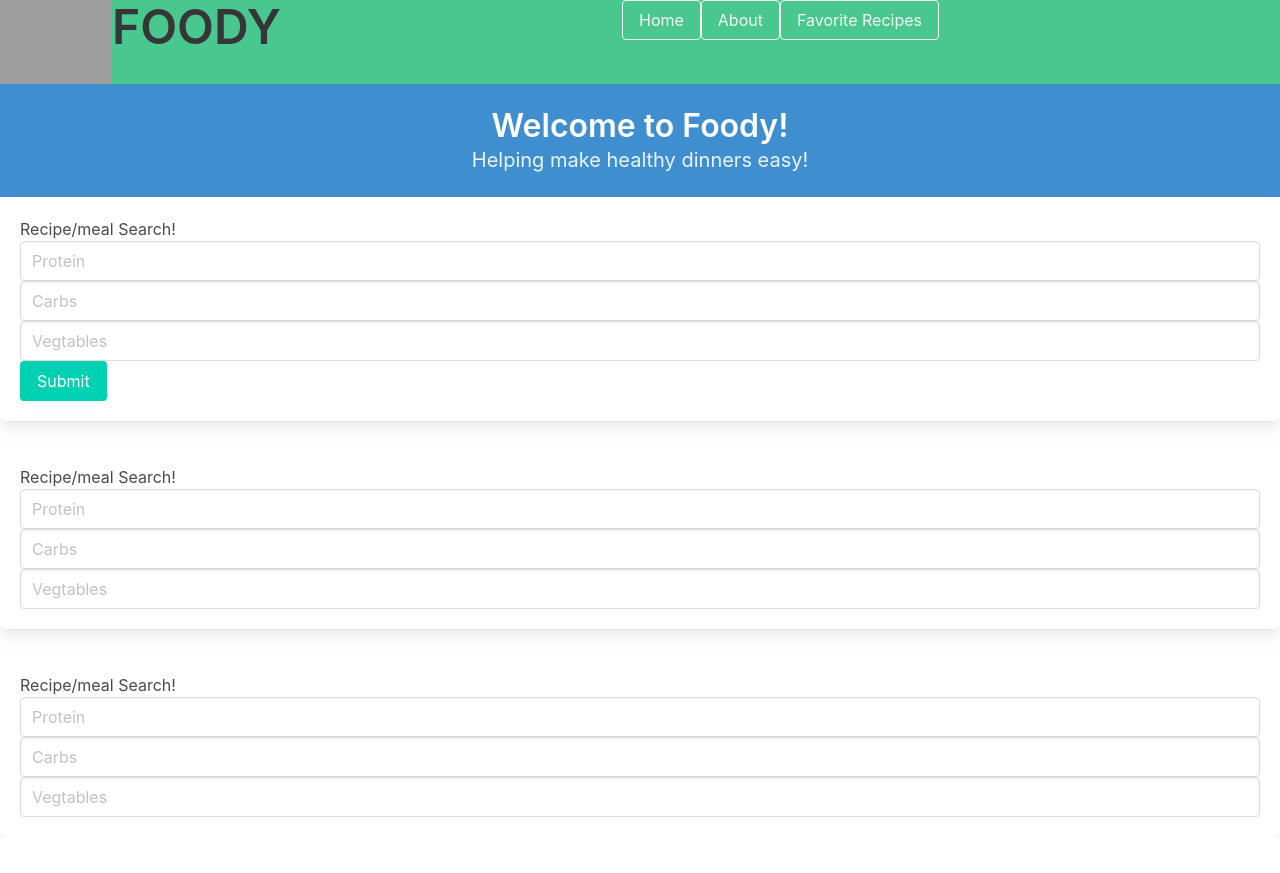
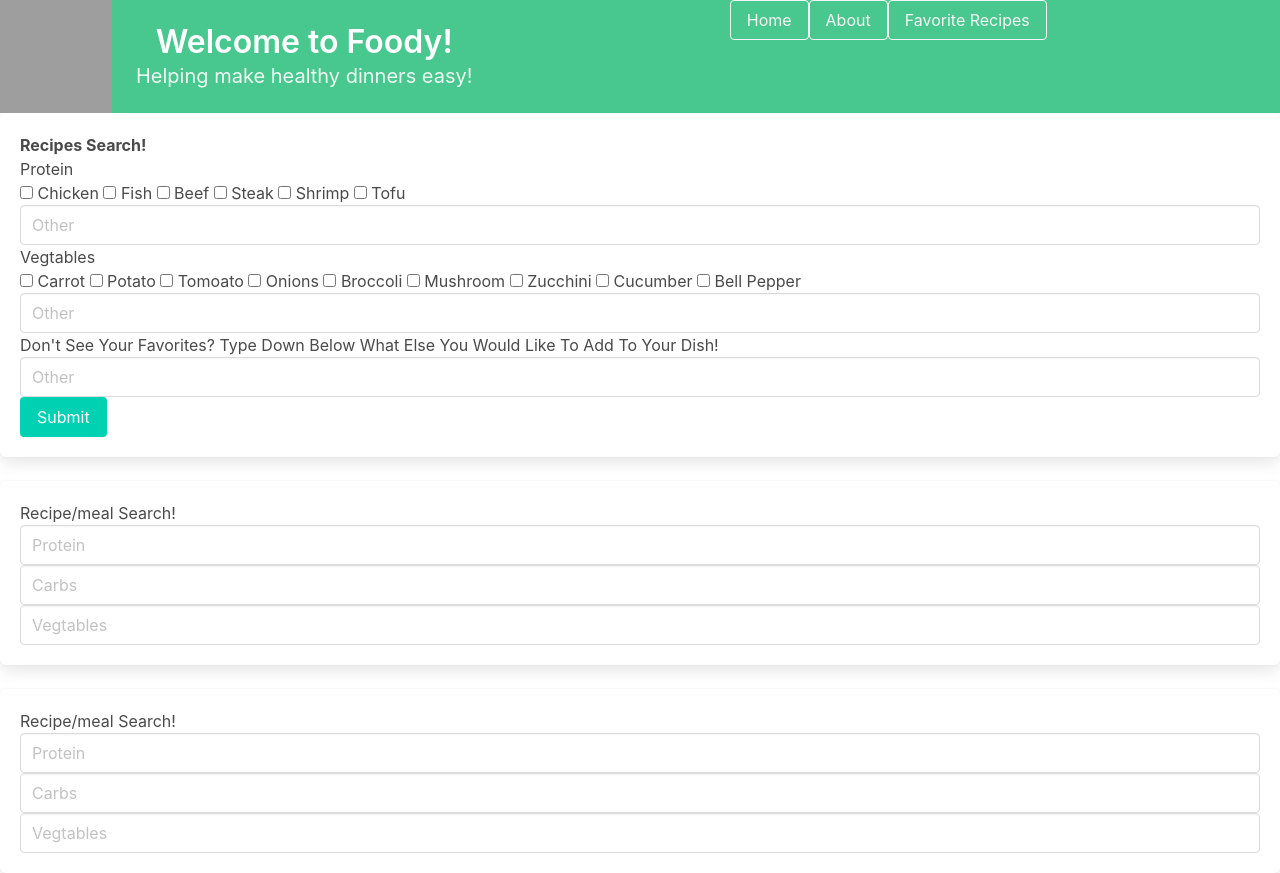
Before and after one commit to Rob-Watson-84/foody, a plain HTML site: page index.html in a window 1280 px wide. Before the commit the page ends 837 px from the top, so only its background shows below. Drawn offline with nearby package versions, Linux system fonts and the light colour scheme; grey boxes are pictures that could not be loaded.

Commit message:
new html

```diff
--- a/index.html
+++ b/index.html
@@ -5,36 +5,16 @@
   <meta charset="UTF-8">
   <meta http-equiv="X-UA-Compatible" content="IE=edge">
   <meta name="viewport" content="width=device-width, initial-scale=1.0">
-
   <link rel="stylesheet" href="https://cdn.jsdelivr.net/npm/bulma@0.9.4/css/bulma.min.css">
-
   <link src="assets/style.css">
-
-
   <title>Foody</title>
 </head>
-
-
-
-
 
 <body>
   <!--setting navbar!-->
   <nav class="navbar is-success">
-
     <img src="https://cdn-icons-png.flaticon.com/128/706/706195.png" width="112" height="28">
-    <h1 class="title is-1">FOODY</h1>
-    </a>
-    <div class="navbar-start"></div>
-    <button class="button is-light is-outlined">Home</button>
-    <button class="button is-light is-outlined">About</button>
-    <button class="button is-light is-outlined">Favorite Recipes</button>
-    <div class="navbar-end"></div>
-
-
-  </nav>
-
-  <section class="hero is-info is-small has-text-centered">
+     <section class="hero is-success is-small has-text-centered">
     <div class="hero-body">
       <div class="container">
         <h1 class="title">
@@ -46,17 +26,64 @@
       </div>
   </section>
 
+    <div class="navbar-start"></div>
+    <button class="button is-light is-outlined">Home</button>
+    <button class="button is-light is-outlined">About</button>
+    <button class="button is-light is-outlined">Favorite Recipes</button>
+    <div class="navbar-end"></div>
+  </nav>
+
+
+
+
+<!--submission boxes-->
   <div class="box text-is-centered" id="firstbox">
-    <p>Recipe/meal Search!</p>
+    <b> Recipes Search!</b>
+    <p>Protein</p>
+    <label class="checkbox"><input type="checkbox"> Chicken</label>
+    <label class="checkbox"><input type="checkbox"> Fish</label>
+    <label class="checkbox"><input type="checkbox"> Beef</label>
+    <label class="checkbox"><input type="checkbox"> Steak</label>
+    <label class="checkbox"><input type="checkbox"> Shrimp</label>
+    <label class="checkbox"><input type="checkbox"> Tofu</label>
+    <input class="input" type="text" placeholder="Other">
+
+    <p>Vegtables</p>
+    <label class="checkbox"><input type="checkbox"> Carrot</label>
+    <label class="checkbox"><input type="checkbox"> Potato</label>
+    <label class="checkbox"><input type="checkbox"> Tomoato</label>
+    <label class="checkbox"><input type="checkbox"> Onions</label>
+    <label class="checkbox"><input type="checkbox"> Broccoli</label>
+    <label class="checkbox"><input type="checkbox"> Mushroom</label>
+    <label class="checkbox"><input type="checkbox"> Zucchini</label>
+    <label class="checkbox"><input type="checkbox"> Cucumber</label>
+    <label class="checkbox"><input type="checkbox"> Bell Pepper</label>
+    <input class="input" type="text" placeholder="Other">
+    <p>Don't See Your Favorites? Type Down Below What Else You Would Like To Add To Your Dish!</p>
+    <input class="input" type="text" placeholder="Other">
+
+
+
+
+
+
+
+
+
+
+
+
+    <!--
     <input class="input" type="text" placeholder="Protein">
     <input class="input" type="text" placeholder="Carbs">
-    <input class="input" type="text" placeholder="Vegtables">
+    <input class="input" type="text" placeholder="Vegtables">-->
+
     <div class="control">
       <button class="button is-primary">Submit</button>
     </div>
   </div>
 
-  <div class="box" id="secondbox">
+ <div class="box" id="secondbox">
     <p>Recipe/meal Search!</p>
     <input class="input" type="text" placeholder="Protein">
     <input class="input" type="text" placeholder="Carbs">
@@ -72,5 +99,4 @@
   </div>
 
 </body>
-
 </html>
```
